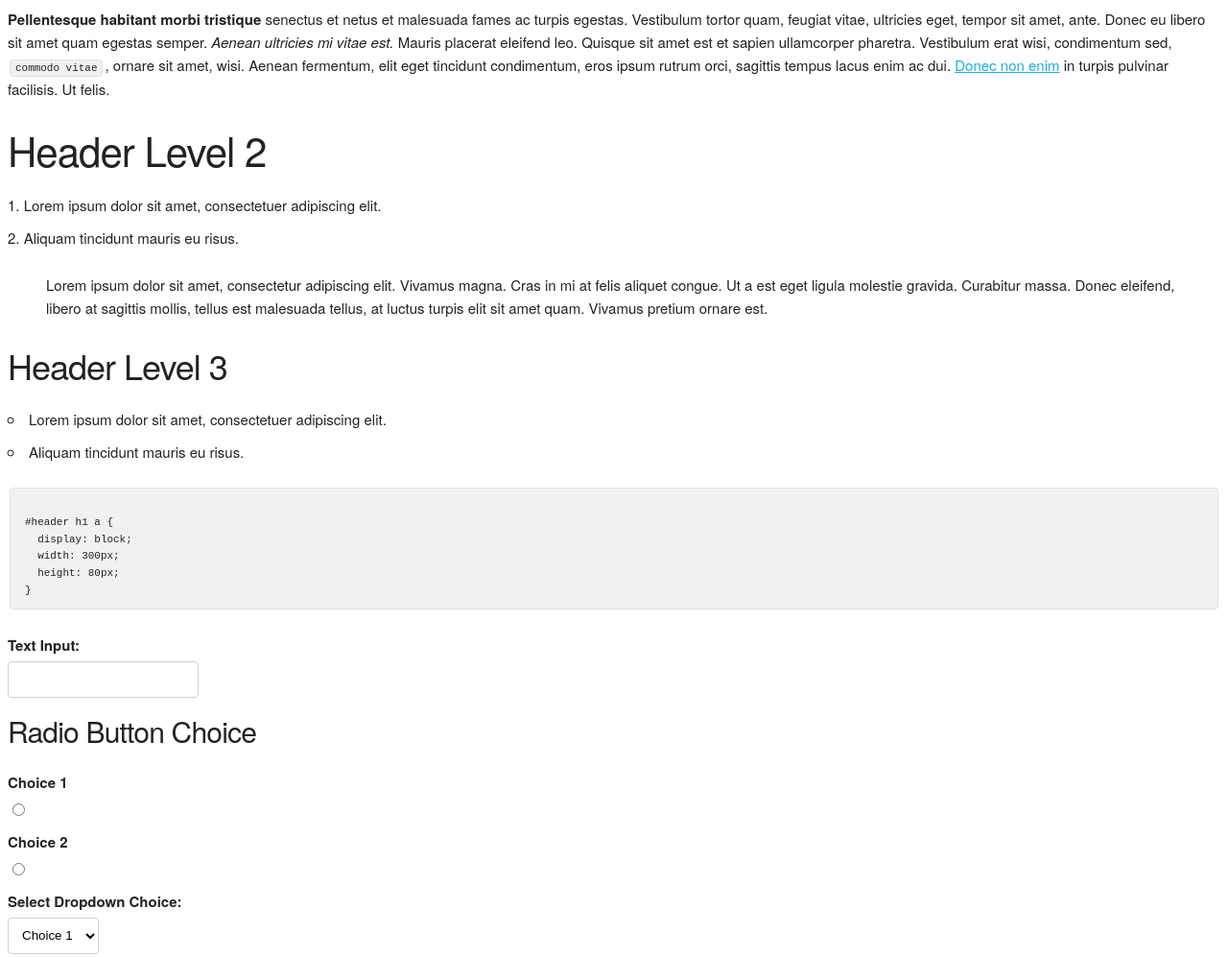
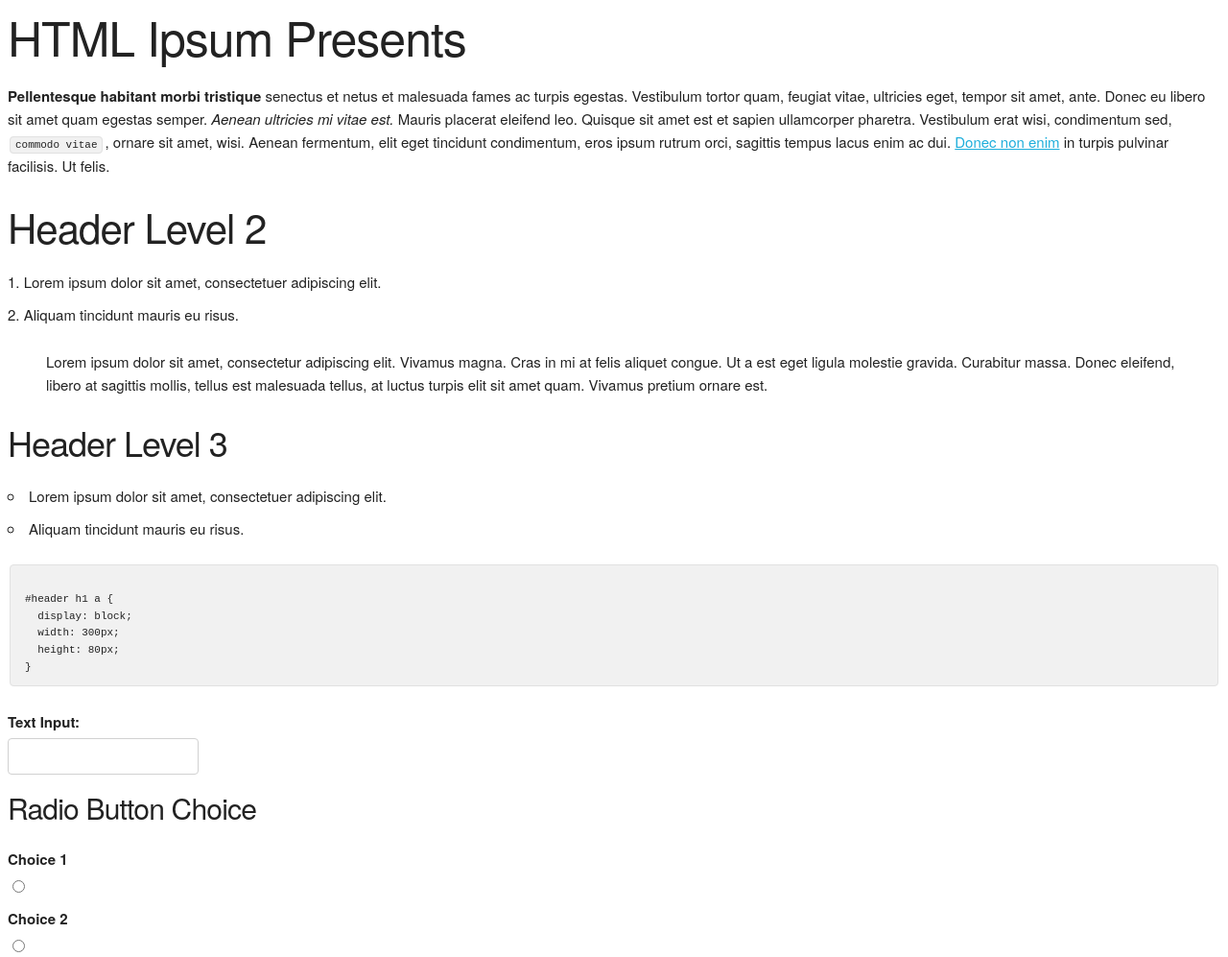
Before and after one commit to JeremyOttley/Style, a plain HTML site: page Sample/skeleton.html in a window 1280 px wide. Shown: the top 997 px of the page at 96% size. Drawn offline with nearby package versions, Linux system fonts and the light colour scheme.

Commit message:
Update skeleton.html

```diff
--- a/Sample/skeleton.html
+++ b/Sample/skeleton.html
@@ -6,6 +6,8 @@
 <link rel="stylesheet" href="https://cdnjs.cloudflare.com/ajax/libs/skeleton/2.0.4/skeleton.css" />
 </head>
 <body>
+
+  <h1>HTML Ipsum Presents</h1>
 
 <p><strong>Pellentesque habitant morbi tristique</strong> senectus et netus et malesuada fames ac turpis egestas. Vestibulum tortor quam, feugiat vitae, ultricies eget, tempor sit amet, ante. Donec eu libero sit amet quam egestas semper. <em>Aenean ultricies mi vitae est.</em> Mauris placerat eleifend leo. Quisque sit amet est et sapien ullamcorper pharetra. Vestibulum erat wisi, condimentum sed, <code>commodo vitae</code>, ornare sit amet, wisi. Aenean fermentum, elit eget tincidunt condimentum, eros ipsum rutrum orci, sagittis tempus lacus enim ac dui. <a href="#">Donec non enim</a> in turpis pulvinar facilisis. Ut felis.</p>
 
```
